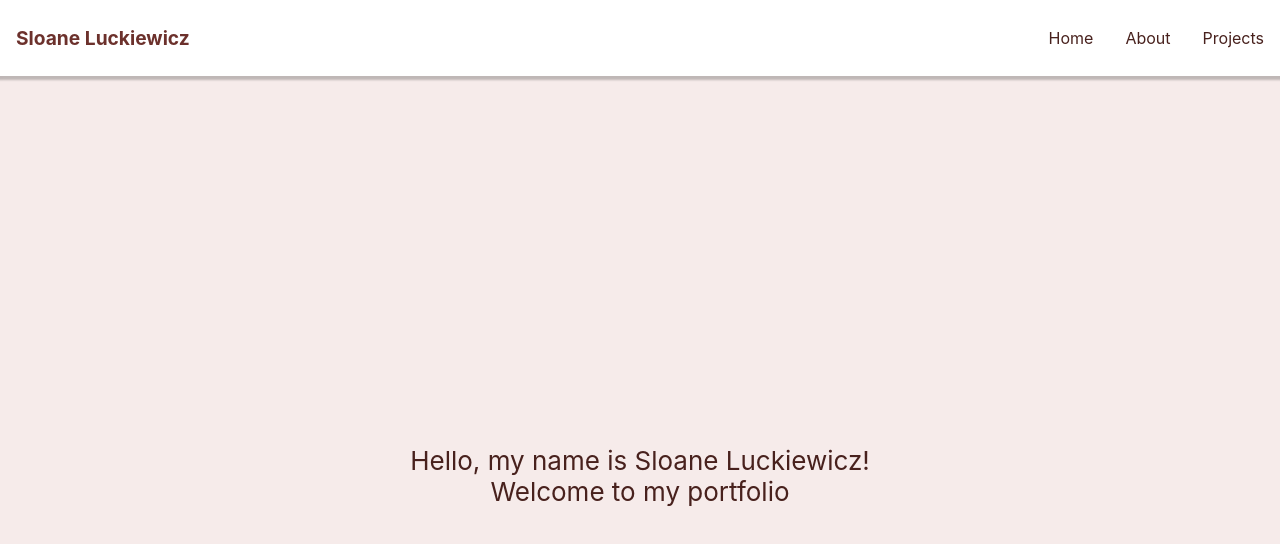
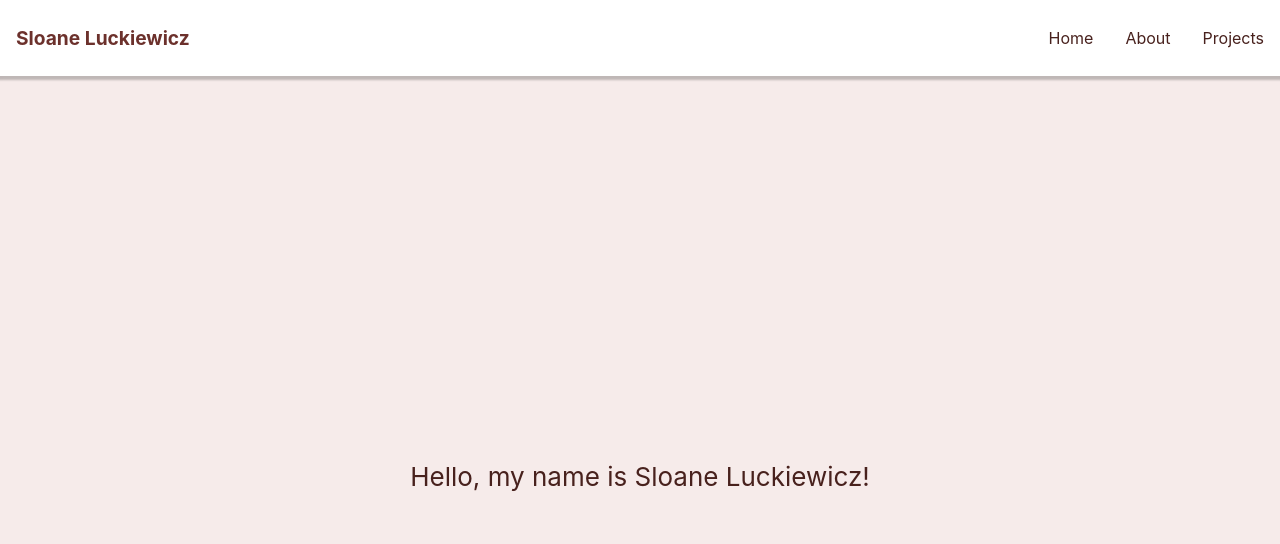
Before and after one commit to sloaneeluckiewicz/Portfolio, a React (Create React App) app in the folder sloane-luckiewicz/: page / in a window 1280 px wide. Shown: the top 544 px of the page. Built offline with nearby package versions, Linux system fonts and the light colour scheme.

Commit message:
attempt 2
trying to have the useHello function go one at a time in Introduction component. Struggling to add useEffect & wait.

```diff
--- a/sloane-luckiewicz/src/components/Hello/Introduction.js
+++ b/sloane-luckiewicz/src/components/Hello/Introduction.js
@@ -4,15 +4,19 @@ import styles from './styles.module.css';
 import { UseHello } from './useHello';
 import { wait } from '../../Helpers/wait';
 
-export const Introduction = () => {
+export const Introduction = (message) => {
     const [myMessage, setMyMessage] = useState('');
 
     useEffect(()=> {
+        const message = UseHello(message)
         (async () => {
             setMyMessage(`Hello, my name is Sloane Luckiewicz.`);
             await wait(1000);
+
+            setMyMessage(`Welcome to my portfolio.`);
+            await wait(1000);
         })
-    })
+    }, [message])
 
     return {
         myMessage
@@ -21,21 +25,40 @@ export const Introduction = () => {
 }
 */
 
-
 //import { useEffect, useState } from 'react';
 import styles from './styles.module.css';
 import { UseHello } from './useHello';
-//import { wait } from '../../Helpers/wait';
 
 export const Introduction = () => {
     return (
         <div className={styles.main}>
             <UseHello
-                message = {`Hello, my name is Sloane Luckiewicz!`}
-            />
-            <UseHello
-                message = {`Welcome to my portfolio`}
+                message = {'Hello, my name is Sloane Luckiewicz!'}
             />
         </div>
     )
 }
+
+/*
+
+import { useEffect, useState } from 'react';
+import styles from './styles.module.css';
+//import { UseHello } from './useHello';
+import { wait } from '../../Helpers/wait';
+
+export const Introduction = () => {
+    const [myMessage, setMyMessage] = useState('');
+
+     useEffect(() => {
+        setMyMessage('');
+        (async () => {
+            setMyMessage('Hello, my name is Sloane Luckiewicz!')
+            await wait(1000);
+            setMyMessage('Welcome to my portfolio.')
+        })
+     }, [myMessage])
+    return (
+       myMessage
+    )
+}
+*/
```
Also changed, not shown: sloane-luckiewicz/src/components/Hello/useHello.js (line endings or trailing spaces).
